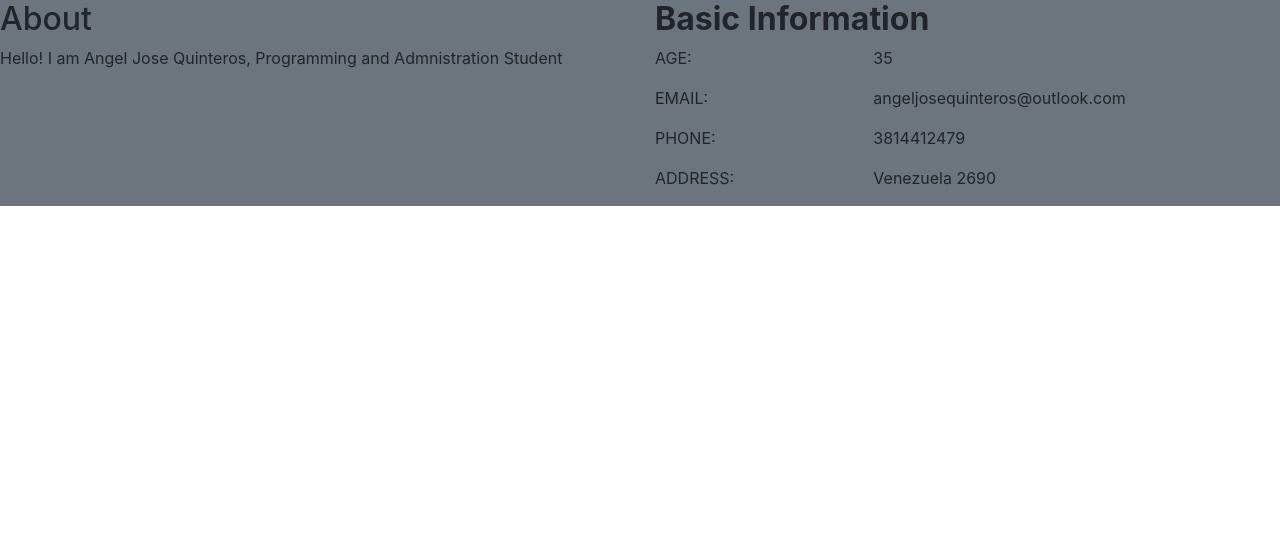
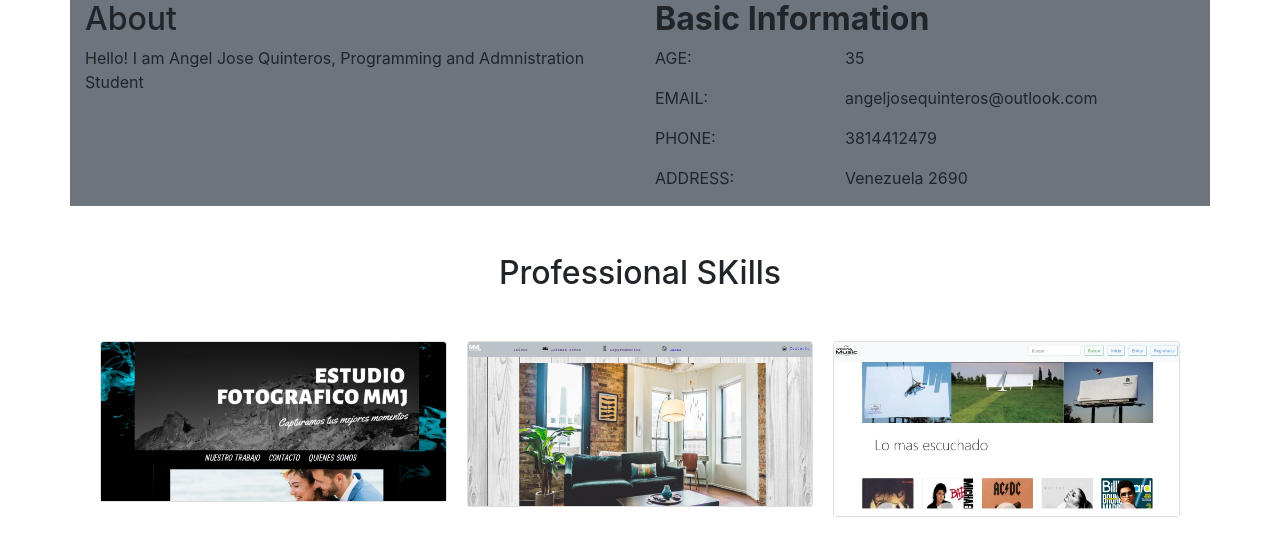
Before and after one commit to AJoseQuinteros/AJoseQuinteros.github.io, a plain HTML site: page index.html in a window 1280 px wide. Drawn offline with nearby package versions, Linux system fonts and the light colour scheme.

Commit message:
perfil-mas-skills

```diff
--- a/index.html
+++ b/index.html
@@ -12,7 +12,8 @@
 <script src="https://cdnjs.cloudflare.com/ajax/libs/popper.js/1.14.7/umd/popper.min.js" integrity="sha384-UO2eT0CpHqdSJQ6hJty5KVphtPhzWj9WO1clHTMGa3JDZwrnQq4sF86dIHNDz0W1" crossorigin="anonymous"></script>
 <script src="https://stackpath.bootstrapcdn.com/bootstrap/4.3.1/js/bootstrap.min.js" integrity="sha384-JjSmVgyd0p3pXB1rRibZUAYoIIy6OrQ6VrjIEaFf/nJGzIxFDsf4x0xIM+B07jRM" crossorigin="anonymous"></script>
 <section>
-  <div class="row bg-secondary">
+  <div class="container" >
+  <div class="row  bg-secondary">
     <div class="col-lg-6 col-sm-12">
       <h2>About</h2>
       <p>Hello! I am Angel Jose Quinteros, Programming and Admnistration Student</p>
@@ -36,6 +37,33 @@
      </div>
     </div>
   </div>
+  <h2 class="text-center my-5" >Professional SKills</h2>
+  <div class="row">
+
+  </div>
+  <div class="container">
+    <div >
+        <div class="card-columns">
+            <div class="card">
+              <img src="img/paginaestudiofot.jpg" class="card-img-top" alt="...">
+
+            </div>
+
+            <div class="card">
+              <img src="img/paginainmob.jpg" class="card-img-top" alt="...">
+
+            </div>
+
+
+            <div class="card">
+              <img src="img/paginamusica.jpg" class="card-img-top" alt="...">
+            </div>
+
+
+          </div>
+    </div>
+  </div>
+  </div>
 </section>
 </body>
 </html>
```
Also changed, not shown: img/paginaestudiofot.jpg (added), img/paginainmob.jpg (added), img/paginamusica.jpg (added).
